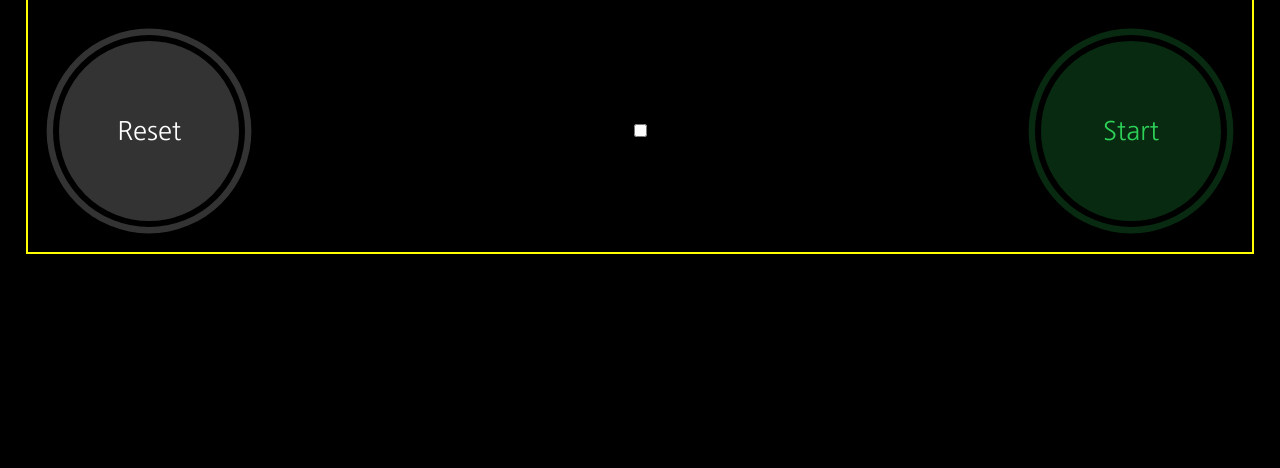
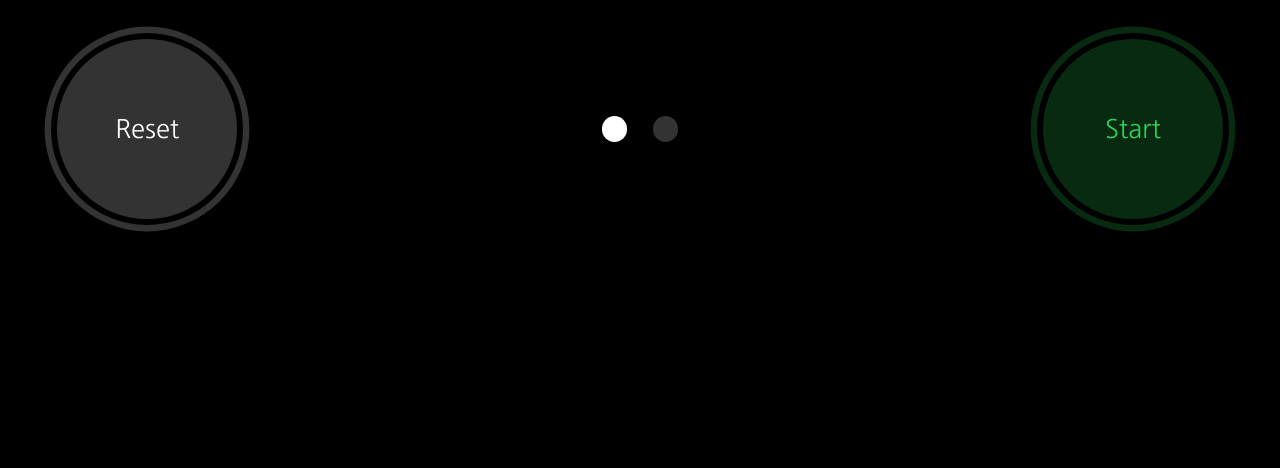
Before and after one commit to inklein1997/Stopwatch-iPhone-Clone, a plain HTML site: page index.html in a window 1280 px wide. Shown: the part 332-800 px from the top of the page. Drawn offline with Linux system fonts and the light colour scheme.

Commit message:
added styling to toggler

```diff
--- a/assets/css/style.css
+++ b/assets/css/style.css
@@ -18,7 +18,6 @@
     display:flex;
     flex-flow: row wrap;
     justify-content: space-between;
-    border: yellow 2px solid;
     gap:2vw
 }
 
@@ -43,7 +42,6 @@ button {
 
 }
 
-
 #start {
     background-color: var(--darkgreen);
     color: var(--green);
@@ -56,5 +54,29 @@ button {
     color: var(--white);
     box-shadow:0 0 0 0.5vw var(--grey) ;
     margin: 2vw;
+}
 
+input {
+    display:none;
 }
+
+#checkbox {
+    cursor: pointer;
+    align-self: center;
+}
+
+.dot {
+    display:block;
+    width:2vw;
+    height:2vw;
+    background-color: white;
+    border-radius: 360px;
+}
+
+#leftdot {
+    background-color: var(--white);
+}
+
+#rightdot {
+    background-color: var(--grey);
+}
--- a/index.html
+++ b/index.html
@@ -17,7 +17,11 @@
         <div class = row>
             <div id=timer data-timer>00:00.00</div>
             <button id=lap data-lap>Reset</button>
-            <input type="checkbox" id=checkbox data-checkbox>
+            <div id= checkbox class=row>
+                <input type="checkbox" id="toggle" data-checkbox>
+                <label for="toggle"><div class=dot id=leftdot></div></label>
+                <label for="toggle"><div class=dot id=rightdot></div></label>
+            </div>
             <button id=start data-start>Start</button>
         </div>
         <div data-laprecords></div>
```
Also changed, not shown: assets/css/reset.css (line endings or trailing spaces).
